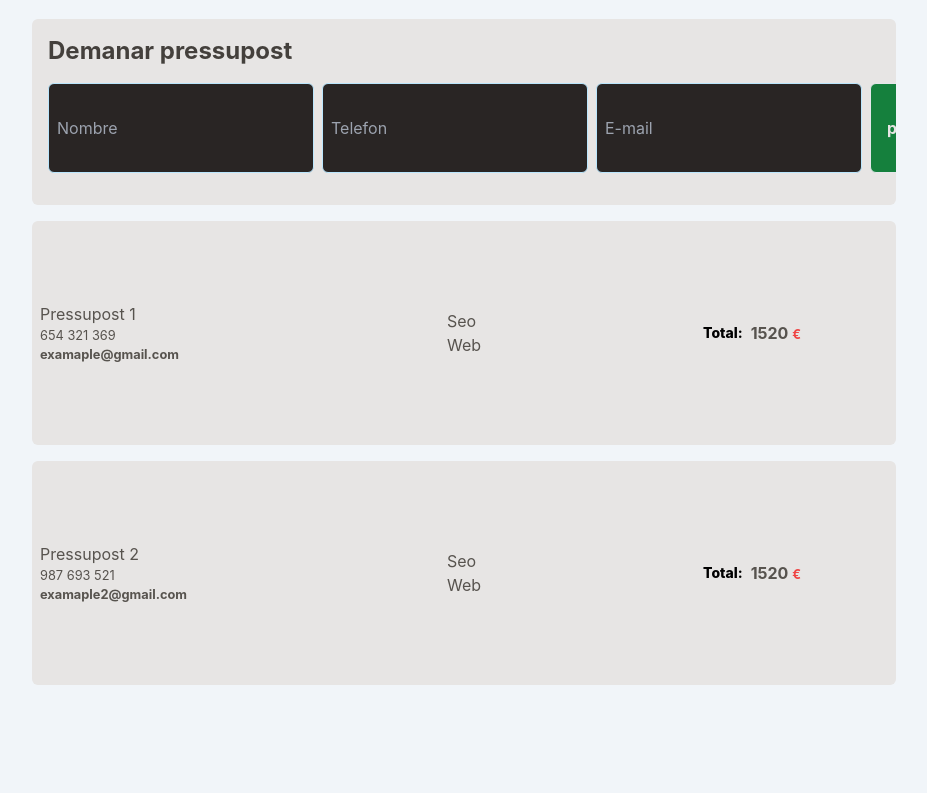
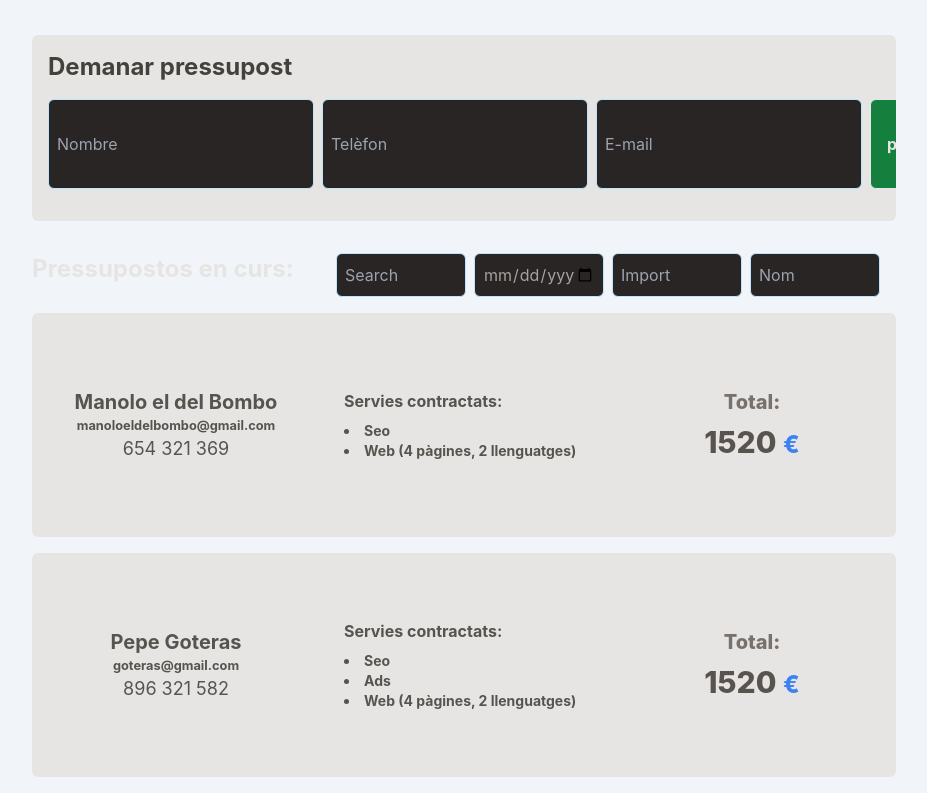
Before and after one commit to JuanDNJ/s6-pressupostos, a React (Vite) app: page /s6-pressupostos/calculadora in a window 1280 px wide. Shown: the part 1541-2334 px from the top of the page, without its empty margins (176-1103 px from the left). Before the commit the page ends 2242 px from the top, so only its background shows below. Built offline with nearby package versions, Linux system fonts and the light colour scheme.

Commit message:
Maketando el formulario de pressupostos en curs

```diff
--- a/package.json
+++ b/package.json
@@ -4,7 +4,7 @@
   "version": "0.0.0",
   "type": "module",
   "scripts": {
-    "dev": "vite",
+    "dev": "vite --host --open",
     "build": "vite build",
     "lint": "eslint . --ext js,jsx --report-unused-disable-directives --max-warnings 0",
     "preview": "vite preview"
--- /dev/null
+++ b/src/components/Budgets.jsx
@@ -0,0 +1,82 @@
+import Form from "./Form";
+
+const Budgets = () => {
+  return (
+    <Form name="pressupostos">
+      <header className="grid grid-cols-3 justify-between">
+        <h2 className="text-2xl text-stone-200 font-bold">
+          Pressupostos en curs:
+        </h2>
+        <section className="col-span-2 grid grid-cols-4 gap-2 px-4">
+          <input
+            className="p-2 rounded-md text-stone-400 bg-stone-800 border border-sky-200"
+            type="search"
+            placeholder="Search"
+          />
+          <input
+            className="p-2 rounded-md text-stone-400 bg-stone-800 border border-sky-200"
+            type="date"
+            placeholder="Data"
+          />
+          <input
+            className="p-2 rounded-md text-stone-400 bg-stone-800 border border-sky-200"
+            type="number"
+            placeholder="Import"
+          />
+          <input
+            className="p-2 rounded-md text-stone-400 bg-stone-800 border border-sky-200"
+            type="text"
+            placeholder="Nom"
+          />
+        </section>
+      </header>
+      <article className="md:min-h-56 grid md:grid-cols-3 bg-stone-200 rounded-md overflow-hidden">
+        <div className="flex flex-col items-center justify-center p-4 ">
+          <strong className="text-xl">Manolo el del Bombo</strong>
+          <small className="font-bold">manoloeldelbombo@gmail.com</small>
+          <small className="text-lg">654 321 369</small>
+        </div>
+        <div className="flex flex-col items-center justify-center gap-2">
+          <strong className="w-60">Servies contractats:</strong>
+          <ul className="w-60 list-disc list-inside flexflex-col items-stajustify-center font-bold text-sm">
+            <li>Seo</li>
+            <li>Web (4 pàgines, 2 llenguatges)</li>
+          </ul>
+        </div>
+        <div className="flex flex-col items-center justify-center gap-2 py-4 px-2">
+          <strong className="text-xl font-extrabold text-stone-500">
+            Total:
+          </strong>
+          <strong className="text-3xl font-extrabold">
+            1520 <small className="text-blue-500">€</small>
+          </strong>
+        </div>
+      </article>
+      <article className="md:min-h-56 grid md:grid-cols-3 bg-stone-200 rounded-md overflow-hidden">
+        <div className="flex flex-col items-center justify-center p-4 ">
+          <strong className="text-xl">Pepe Goteras</strong>
+          <small className="font-bold">goteras@gmail.com</small>
+          <small className="text-lg">896 321 582</small>
+        </div>
+        <div className="flex flex-col items-center justify-center gap-2">
+          <strong className="w-60">Servies contractats:</strong>
+          <ul className="w-60 list-disc list-inside flexflex-col items-stajustify-center font-bold text-sm">
+            <li>Seo</li>
+            <li>Ads</li>
+            <li>Web (4 pàgines, 2 llenguatges)</li>
+          </ul>
+        </div>
+        <div className="flex flex-col items-center justify-center gap-2 py-4 px-2">
+          <strong className="text-xl font-extrabold text-stone-500">
+            Total:
+          </strong>
+          <strong className="text-3xl font-extrabold">
+            1520 <small className="text-blue-500">€</small>
+          </strong>
+        </div>
+      </article>
+    </Form>
+  );
+};
+
+export default Budgets;
--- a/src/components/Navigation.jsx
+++ b/src/components/Navigation.jsx
@@ -1,6 +1,6 @@
 const Navigation = ({ children }) => {
   return (
-    <nav className="flex bg-transparent md:bg-transparent justify-end p-4 sticky top-0 z-10">
+    <nav className="max-w-7xl m-auto flex bg-transparent md:bg-transparent justify-end p-4 sticky top-0 z-10">
       {children}
     </nav>
   );
--- a/src/pages/Calculator.jsx
+++ b/src/pages/Calculator.jsx
@@ -3,6 +3,7 @@ import Form from "../components/Form";
 import imgBanner from "../assets/banner.jpg";
 import MainHeader from "../components/MainHeader";
 import Navigation from "../components/Navigation";
+import Budgets from "../components/Budgets";
 
 const Calculator = () => {
   return (
@@ -17,18 +18,17 @@ const Calculator = () => {
         </h1>
       </section>
       <Navigation>
-        <Link
-          className="border-2 border-stone-300 rounded-lg p-2  hover:text-pink-300 hover:border-pink-200"
-          to="/"
-        >
-          Home
+        <Link className=" p-2 text-xl hover:text-pink-300 " to="/">
+          Benvinguda
         </Link>
       </Navigation>
       <section className="max-w-4xl m-auto ">
-        <h2 className="text-2xl md:text-3xl text-center md:text-left p-4">
-          Genera el teu pressupost
-        </h2>
-        <Form name="services">
+        <Form name="calculator">
+          <header className="flex items-center py-4">
+            <h2 className="text-2xl text-stone-200 md:text-3xl text-center md:text-left">
+              Genera el teu pressupost
+            </h2>
+          </header>
           <article className="md:min-h-56 grid grid-cols-3 bg-stone-200 rounded-md overflow-hidden">
             <header className=" flex flex-col justify-center md:items-center py-4">
               <h2 className="text-3xl font-bold px-2  text-left">Seo</h2>
@@ -130,7 +130,7 @@ const Calculator = () => {
                 <input
                   className="p-2 rounded-md text-stone-400 bg-stone-800 border border-sky-200"
                   type="tel"
-                  placeholder="Telefon"
+                  placeholder="Telèfon"
                 />
                 <input
                   className="p-2 rounded-md text-stone-400 bg-stone-800 border border-sky-200"
@@ -145,52 +145,10 @@ const Calculator = () => {
                 </button>
               </article>
             </section>
-            <section className="flex flex-col gap-4">
-              <article className="md:min-h-56 grid grid-cols-3 bg-stone-200 rounded-md overflow-hidden">
-                <div className="flex flex-col justify-center py-4 px-2">
-                  <h2>Pressupost 1</h2>
-                  <small>654 321 369</small>
-                  <small className="font-bold">examaple@gmail.com</small>
-                </div>
-                <div className="flex justify-center">
-                  <ul className="flex flex-col justify-center">
-                    <li>Seo</li>
-                    <li>Web</li>
-                  </ul>
-                </div>
-                <div className="flex items-center justify-center gap-2 py-4 px-2">
-                  <strong className="text-sm font-extrabold text-black">
-                    Total:
-                  </strong>
-                  <strong>
-                    1520 <small className="text-red-500">€</small>
-                  </strong>
-                </div>
-              </article>
-              <article className="md:min-h-56 grid grid-cols-3 bg-stone-200 rounded-md overflow-hidden">
-                <div className="flex flex-col justify-center py-4 px-2">
-                  <h2>Pressupost 2</h2>
-                  <small>987 693 521</small>
-                  <small className="font-bold">examaple2@gmail.com</small>
-                </div>
-                <div className="flex justify-center">
-                  <ul className="flex flex-col justify-center">
-                    <li>Seo</li>
-                    <li>Web</li>
-                  </ul>
-                </div>
-                <div className="flex items-center justify-center gap-2 py-4 px-2">
-                  <strong className="text-sm font-extrabold text-black">
-                    Total:
-                  </strong>
-                  <strong>
-                    1520 <small className="text-red-500">€</small>
-                  </strong>
-                </div>
-              </article>
-            </section>
           </footer>
         </Form>
+
+        <Budgets />
       </section>
     </>
   );
```
Also changed, not shown: vite.config.js (+4 -3 lines).
